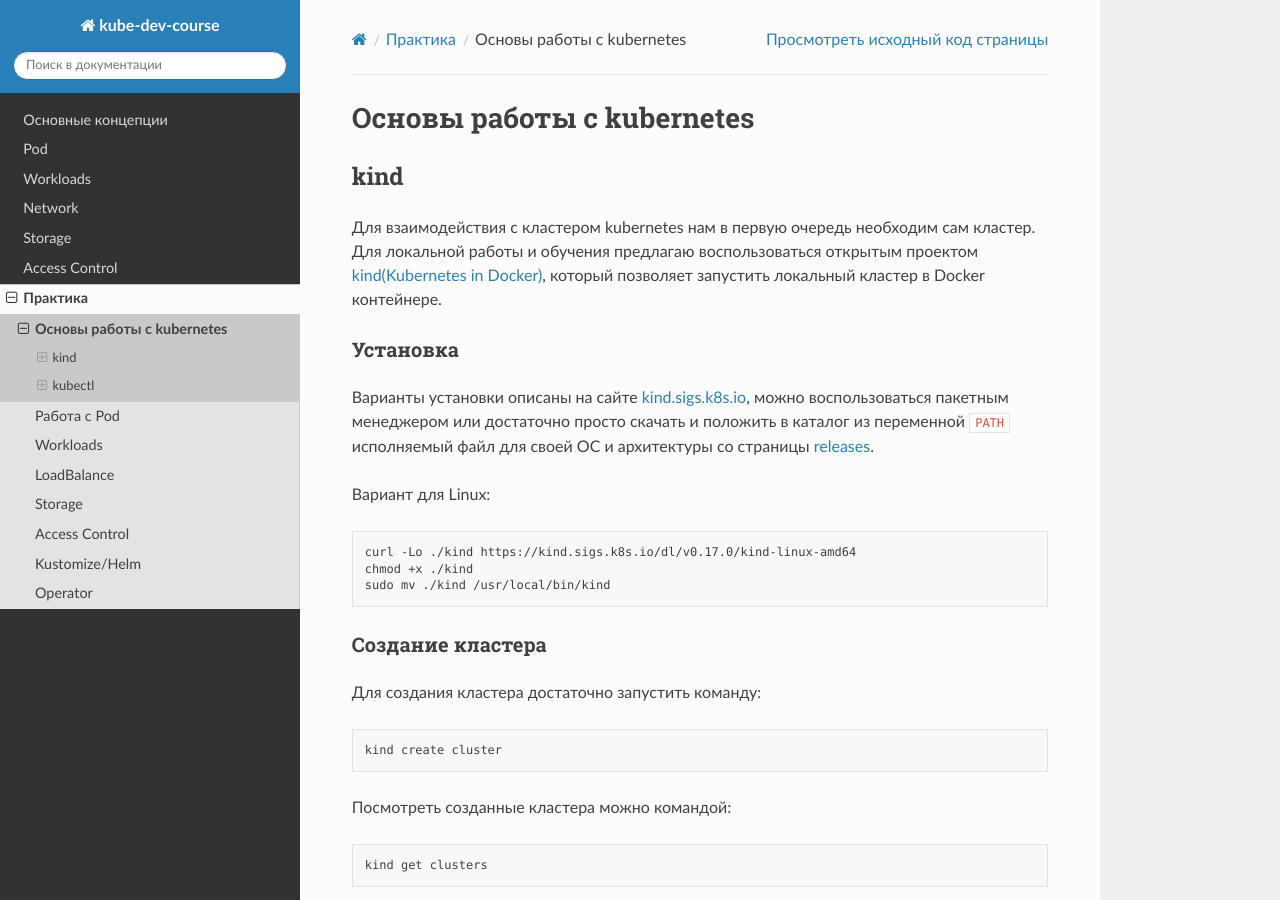
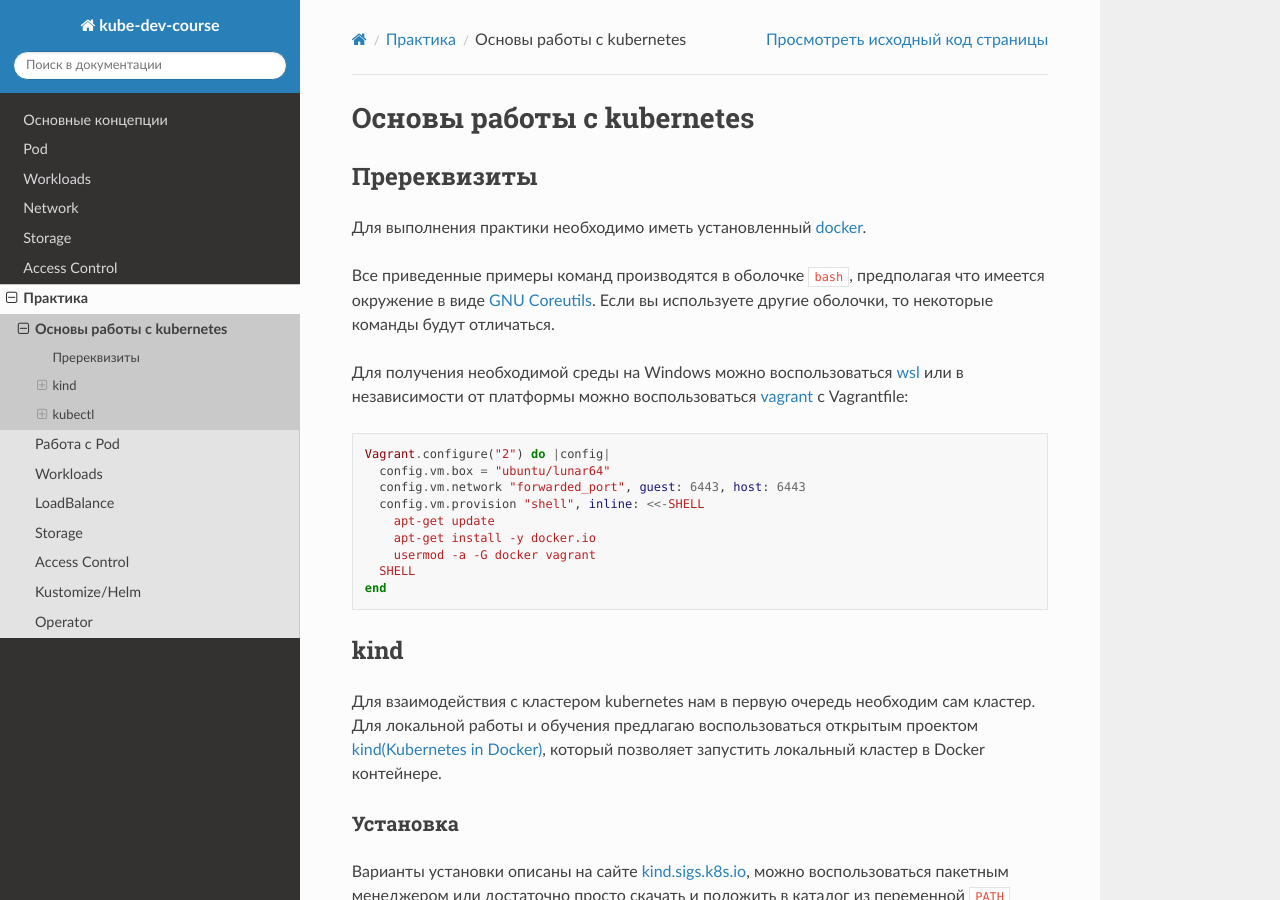
Before and after one commit to yudolevich/kube-dev-course, a Sphinx documentation site: the page built from docs/01_practice_core.md, in a window 1280 px wide and 900 px high. Built offline with Sphinx 7.4.7 and the Read the Docs theme 2.0.0, drawn with Linux system fonts in a browser that asks for light colours.

Commit message:
add prereqs to 01_practice_core

````diff
--- a/docs/01_practice_core.md
+++ b/docs/01_practice_core.md
@@ -1,4 +1,24 @@
 # Основы работы с kubernetes
+
+## Пререквизиты
+Для выполнения практики необходимо иметь установленный [docker][].
+
+Все приведенные примеры команд производятся в оболочке `bash`, предполагая что имеется окружение
+в виде [GNU Coreutils][gnu]. Если вы используете другие оболочки, то некоторые команды будут отличаться.
+
+Для получения необходимой среды на Windows можно воспользоваться [wsl][] или
+в независимости от платформы можно воспользоваться [vagrant][] с Vagrantfile:
+```ruby
+Vagrant.configure("2") do |config|
+  config.vm.box = "ubuntu/lunar64"
+  config.vm.network "forwarded_port", guest: 6443, host: 6443
+  config.vm.provision "shell", inline: <<-SHELL
+    apt-get update
+    apt-get install -y docker.io
+    usermod -a -G docker vagrant
+  SHELL
+end
+```
 
 ## kind
 Для взаимодействия с кластером kubernetes нам в первую очередь необходим сам кластер.
@@ -551,6 +571,10 @@
   ```
 
 
+[docker]:https://www.docker.com/
+[gnu]:https://ru.wikipedia.org/wiki/GNU_Coreutils
+[wsl]:https://learn.microsoft.com/ru-ru/windows/wsl/
+[vagrant]:https://www.vagrantup.com/
 [kind]:https://kind.sigs.k8s.io/
 [kind-install]:https://kind.sigs.k8s.io/docs/user/quick-start/#installation
 [kind-releases]:https://github.com/kubernetes-sigs/kind/releases
````
